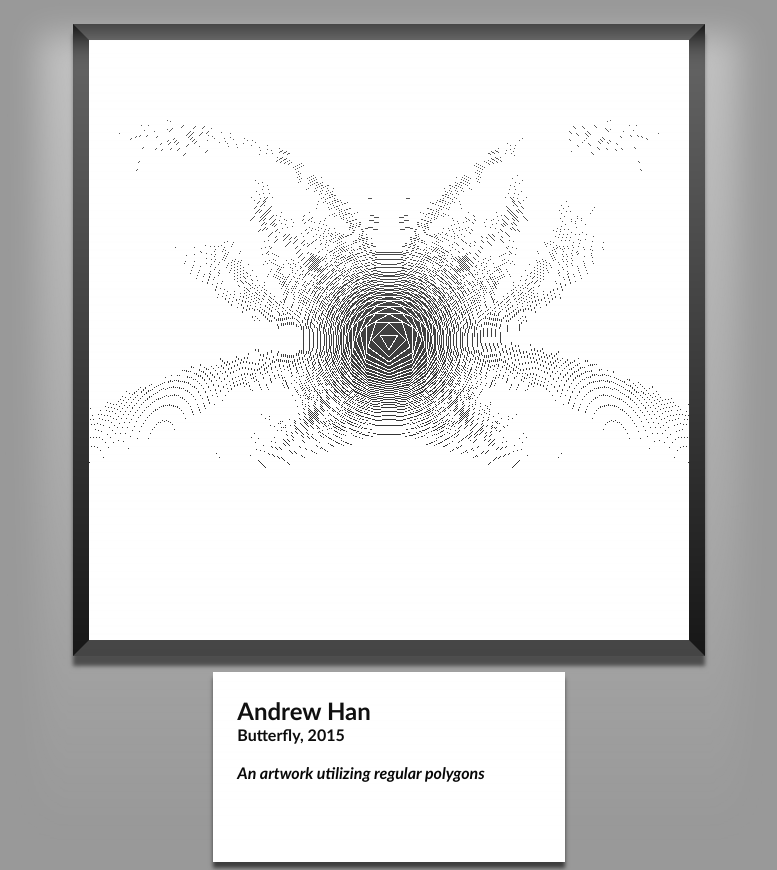
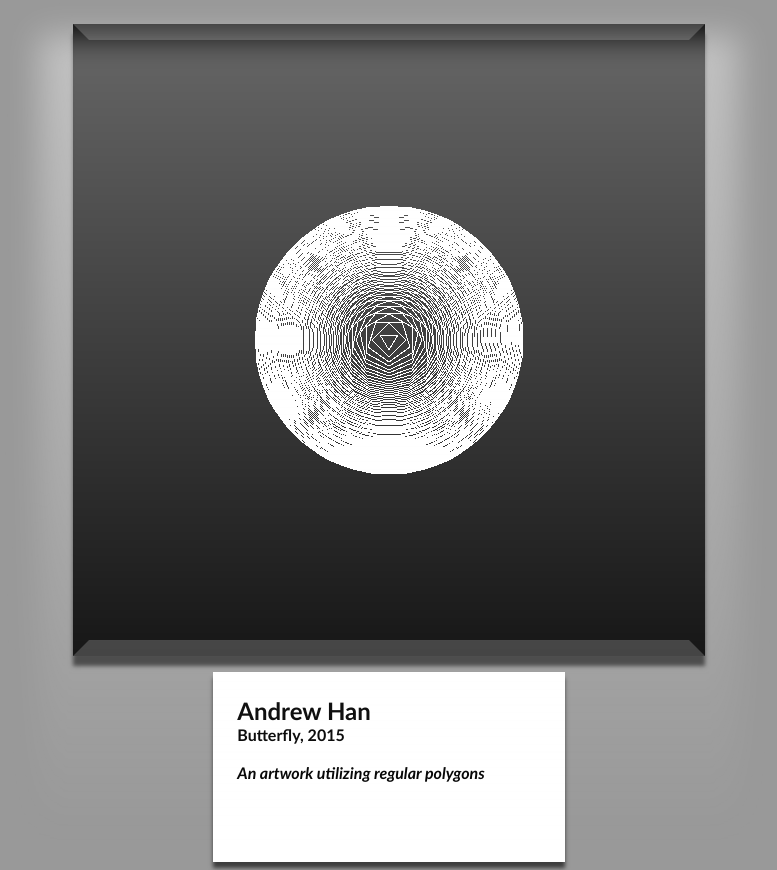
Before and after one commit to andrewthehan/butterfly, a SvelteKit app: page / in a window 1280 px wide. Shown: the whole page, without its empty margins (251-1028 px from the left). Built offline with nearby package versions, Linux system fonts and the light colour scheme.

Commit message:
Animate rendering of butterfly.

```diff
--- a/src/routes/+page.svelte
+++ b/src/routes/+page.svelte
@@ -1,4 +1,7 @@
 <script lang="ts">
+  import { onMount } from "svelte";
+  import { draw } from "svelte/transition";
+
   type Point = { x: number; y: number };
 
   const width = 600;
@@ -7,6 +10,7 @@
   const center: Point = { x: width / 2, y: height / 2 };
 
   const initialRadius = 10;
+  const initialSideCount = 3;
   const count = 1000;
   const radiusRatio = 100;
 
@@ -17,6 +21,12 @@
   const radii = Array.from({ length: count }, (_, i) =>
     Math.sqrt(initialRadius ** 2 + 2 * radiusRatio * i)
   );
+
+  let render = $state(false);
+
+  onMount(() => {
+    render = true;
+  });
 </script>
 
 <svelte:head>
@@ -43,7 +53,12 @@
     const y = center.y + Math.round(radius * Math.cos(i * angle));
     return `${x},${y}`;
   }).join(" ")}
+  {@const index = sideCount - initialSideCount}
   <polygon
+    transition:draw|global={{
+      duration: 1000 / (index + 1), // C / x
+      delay: 1000 * Math.log(index + 1), // Integral of C / x = C * ln(x)
+    }}
     {points}
     stroke="white"
     stroke-width="1"
@@ -55,9 +70,11 @@
 <section>
   <svg {height} {width} xmlns="http://www.w3.org/2000/svg">
     <rect width="100%" height="100%" fill="black" />
-    {#each Array(count) as _, i}
-      {@render regularPolygon(center, radii[i], i + 3)}
-    {/each}
+    {#if render}
+      {#each Array(count) as _, i}
+        {@render regularPolygon(center, radii[i], i + initialSideCount)}
+      {/each}
+    {/if}
   </svg>
   <a
     class="label"
```
